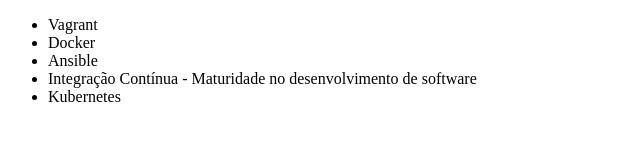
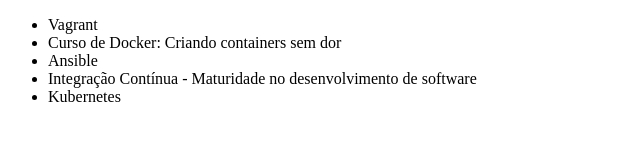
Before and after one commit to alemarcos5/alura-git, a plain HTML site: page index.html in a window 1280 px wide. Shown: the whole page, without its empty margins (0-640 px from the left). Drawn offline with Linux system fonts and the light colour scheme.

Commit message:
Atualizando nome do curso de docker

```diff
--- a/index.html
+++ b/index.html
@@ -7,7 +7,7 @@
 <body>
 	<ul>
 		<li>Vagrant</li>
-		<li>Docker</li>
+		<li>Curso de Docker: Criando containers sem dor</li>
 		<li>Ansible</li>
 		<li>Integração Contínua - Maturidade no desenvolvimento de software</li>
 		<li>Kubernetes</li>
```
